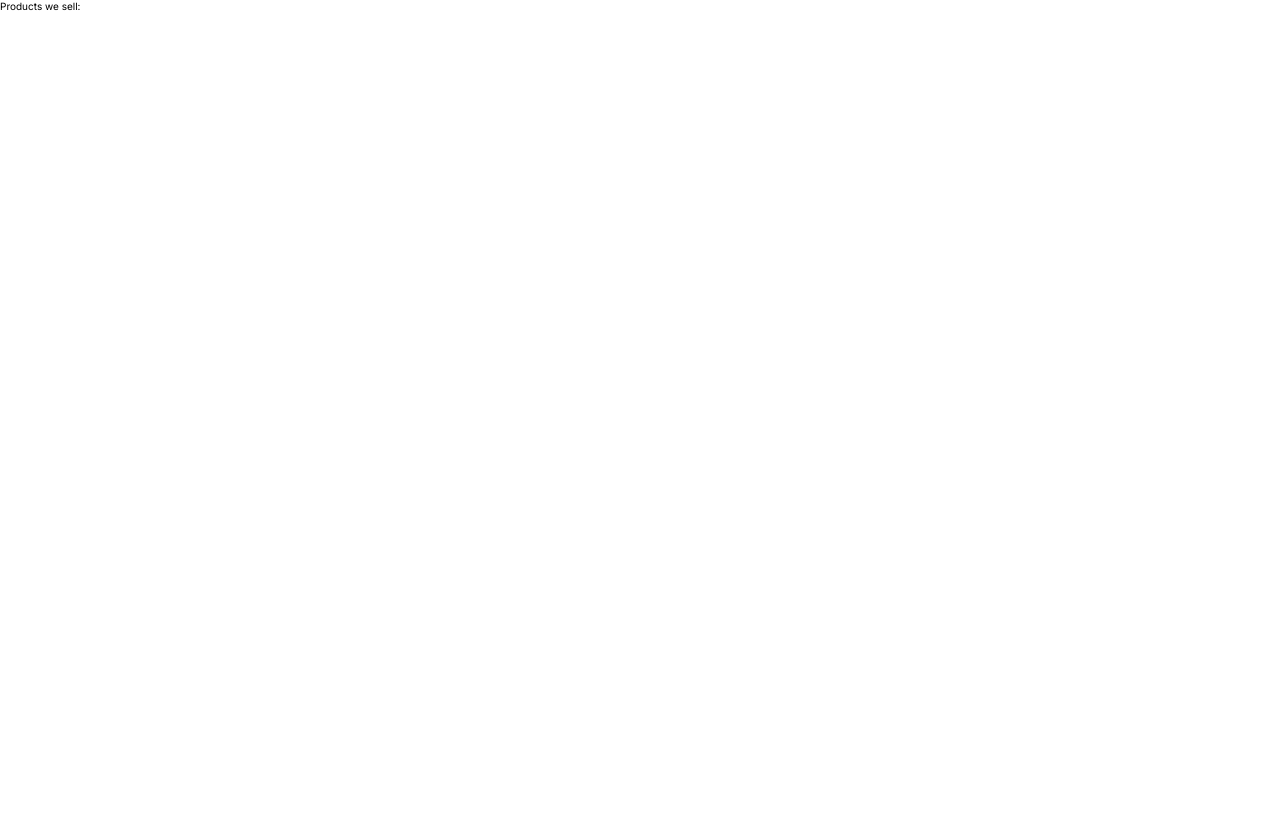
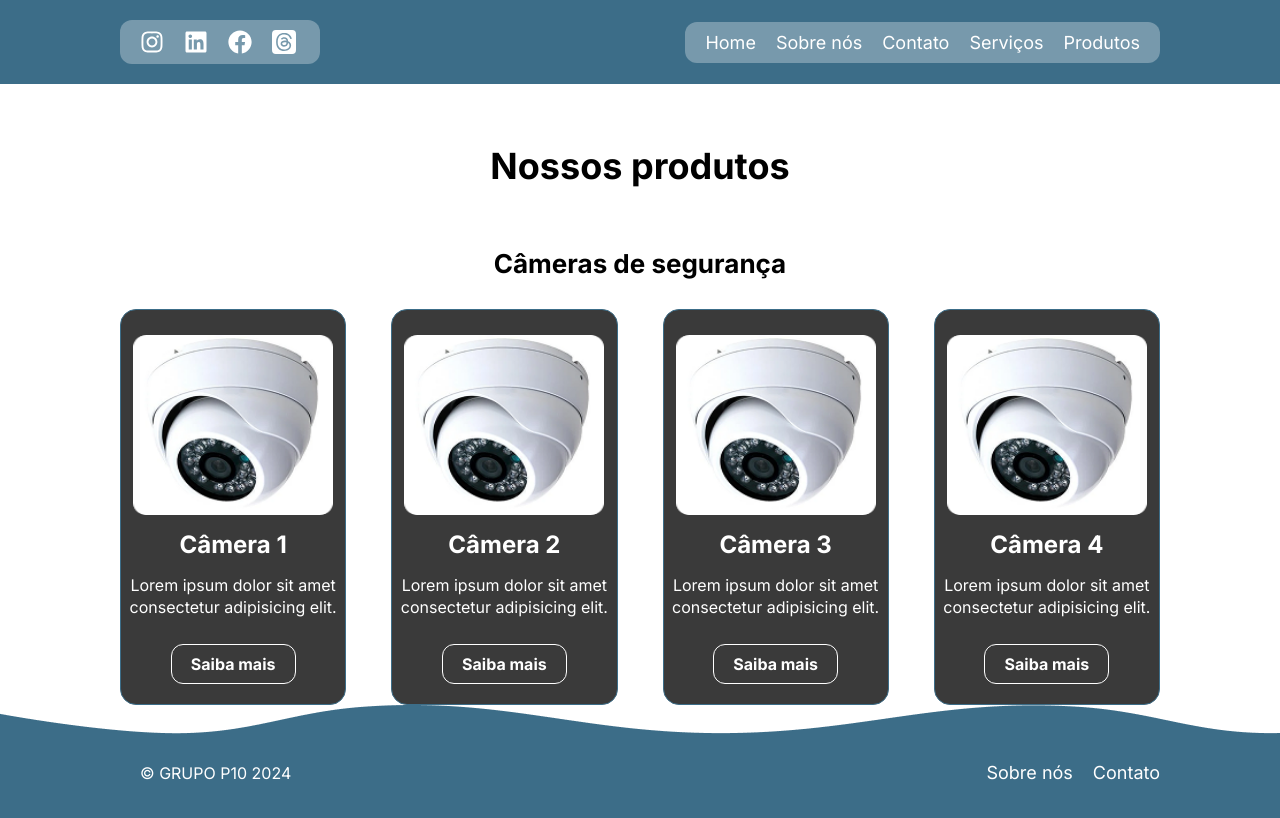
Before and after one commit to wendellcs/Grupo-P10-Security, a React (Vite) app: page /products in a window 1280 px wide. Shown: the top 818 px of the page. Built offline with nearby package versions, Linux system fonts and the light colour scheme.

Commit message:
Add products page

```diff
--- a/src/assets/sass/base/_variables.sass
+++ b/src/assets/sass/base/_variables.sass
@@ -3,7 +3,7 @@ $secondary-color: #3C6D88
 
 // Background Color
 $bg-dark-color: #000000c5
-$bg-light-color: #ffffff36
+$bg-light-color: #ffffff4d
 
 // Light Color
 $light-color: #fff
--- a/src/assets/sass/components/_buttons.sass
+++ b/src/assets/sass/components/_buttons.sass
@@ -1,4 +1,5 @@
 @use '../base/_variables'
+@use '../base/_typography'
 @use '../base/_utilities'
 
 .btn
@@ -32,3 +33,10 @@
 
         &.getInTouch
             margin: 20px auto 0 auto
+
+    &.about
+        background: transparent
+        display: block
+        @include utilities.center-elements(center, center)
+        font-size: typography.$text-size
+        margin: 15px auto 0 auto
--- /dev/null
+++ b/src/assets/sass/layouts/_products.sass
@@ -0,0 +1,35 @@
+@use '../base/_variables'
+
+#products-page
+    width: 100%
+    padding: 0 120px
+
+    h1
+        margin-top: 50px
+
+    .row
+        display: flex
+        flex-direction: column
+        margin-top: 50px
+
+        .products-container
+            display: flex
+            gap: 45px
+            margin-top: 30px
+
+            .product
+                border: 1px solid variables.$secondary-color
+                background-color: variables.$bg-dark-color
+                padding: 20px 0
+                border-radius: 16px
+                img
+                    margin: 5px auto
+                    display: block
+                    width: 200px
+                    height: 180px
+
+                &-description
+                    padding: 10px 5px
+
+                    p
+                        margin-top: 15px
--- a/src/assets/sass/layouts/all.sass
+++ b/src/assets/sass/layouts/all.sass
@@ -5,3 +5,4 @@
 @use './_notFound'
 @use './_services'
 @use './_signup'
+@use './_products'
--- a/src/components/Header/index.jsx
+++ b/src/components/Header/index.jsx
@@ -32,6 +32,7 @@ export default function Header({shortHeader}){
                         <li><Link to={'/about'} className="link">Sobre nós</Link></li>
                         <li><Link to={'/contact'} className="link">Contato</Link></li>
                         <li><Link to={'/services'} className="link">Serviços</Link></li>
+                        <li><Link to={'/products'} className="link">Produtos</Link></li>
                     </ul>
                 </nav>
 
--- a/src/pages/Products/index.jsx
+++ b/src/pages/Products/index.jsx
@@ -1,5 +1,41 @@
+import Header from '../../components/Header'
+import Footer from '../../components/Footer'
+import productsData from './productData'
+
+import { Link } from 'react-router-dom'
+import { useEffect, useState } from 'react'
+
 export default function Products(){
+
     return (
-        <div>Products we sell:</div>
+        <div className='container'>
+            <Header shortHeader={true}/>
+            <main id='products-page'>
+                <h1 className="main-title">Nossos produtos</h1>
+                <div className="row">
+                    <h2 className="section-title">Câmeras de segurança</h2>
+
+                    <div className="products-container">
+                        {productsData.map(p => {
+                            return (
+                                <div className="product" key={p.id}>
+                                    <img src={p.productImg} alt="Produto 1" />
+                                    <div className="product-description">
+                                        <h3 className="block-title">{p.name}</h3>
+                                        <p className="text">
+                                            {p.description}
+                                        </p>
+                                    </div>
+
+                                    <Link className='btn about' to={`./product-${p.id}`}>Saiba mais</Link>
+                                </div>
+                            )
+                        })}
+
+                    </div>
+                </div>
+            </main>
+            <Footer shortFooter={true}/>
+        </div>
     )
 }
--- /dev/null
+++ b/src/pages/Products/productData.js
@@ -0,0 +1,32 @@
+import productImage from "../../assets/images/camera.png"
+
+// Base de dados provisória.
+
+const products = [{
+        name: "Câmera 1",
+        stock: 15,
+        description: "Lorem ipsum dolor sit amet consectetur adipisicing elit.",
+        productImg: productImage,
+        id: 0
+    },{
+        name: "Câmera 2",
+        stock: 2,
+        description: "Lorem ipsum dolor sit amet consectetur adipisicing elit.",
+        productImg: productImage,
+        id: 1
+    },{
+        name: "Câmera 3",
+        stock: 13,
+        description: "Lorem ipsum dolor sit amet consectetur adipisicing elit.",
+        productImg: productImage,
+        id: 2
+    },{
+        name: "Câmera 4",
+        stock: 19,
+        description: "Lorem ipsum dolor sit amet consectetur adipisicing elit.",
+        productImg: productImage,
+        id: 3
+    }
+]
+
+export default products
```
Also changed, not shown: src/assets/images/camera.png (added).
